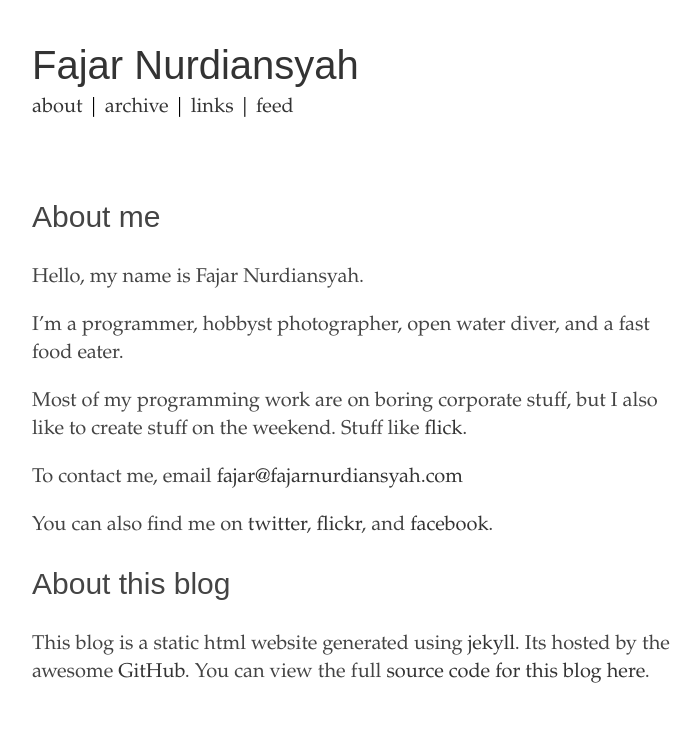
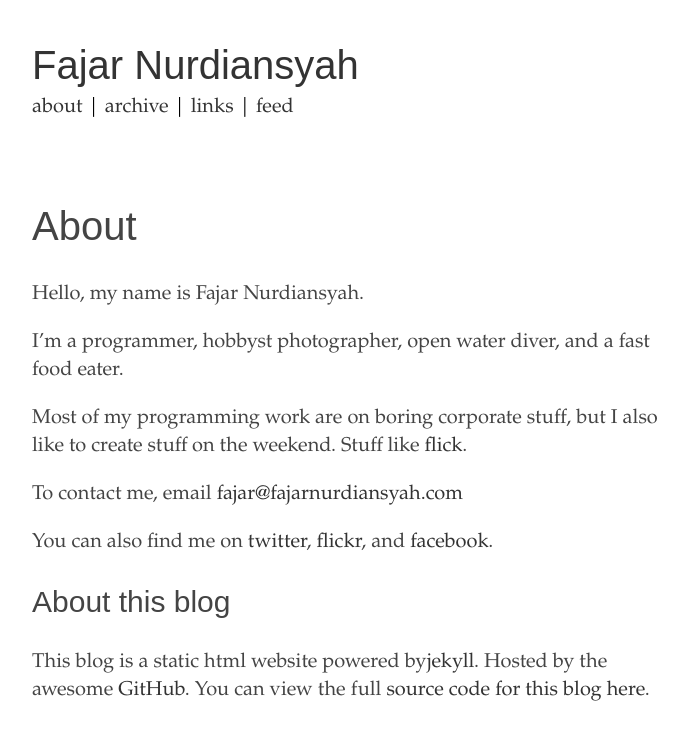
Before and after one commit to fajarnurdiansyah/fajarnurdiansyah.github.com, a Jekyll site: the page built from about.md, in a window 1280 px wide. Shown: the top 740 px of the page, without its empty margins (282-982 px from the left). Built offline with Jekyll 4.4.1, drawn with Linux system fonts in a browser that asks for light colours; some web fonts are replaced; Markdown is read by kramdown in place of the engine named in the settings.

```diff
--- a/_layouts/default.html
+++ b/_layouts/default.html
@@ -22,7 +22,6 @@
 			<h1 style="margin-bottom:0px;"><a href="/">Fajar Nurdiansyah</a></h1>
 		</div>
 		<div id="subtitle">
-			<!--A programmer’s thoughts on food, photography, and tech stuff.-->
 			<a href="/about">about</a> |
 			<a href="/archive">archive</a> |
 			<a href="/links">links</a> |
--- a/_layouts/post.html
+++ b/_layouts/post.html
@@ -24,7 +24,8 @@
 		<div id="subtitle">
 			<a href="/about">about</a> |
 			<a href="/archive">archive</a> |
-			<a href="/feed">rss feed</a>
+			<a href="/links">links</a> |
+			<a href="/feed">feed</a>
 		</div>
 	  <div id="posts">
 		<div>
--- a/about.md
+++ b/about.md
@@ -3,8 +3,8 @@
 title: About
 permalink: /about/
 ---
-
-## About me
+<div markdown="1" style="a:link{text-decoration:underline;}">
+# About
 
 Hello, my name is Fajar Nurdiansyah.
 
@@ -18,7 +18,7 @@
 
 ## About this blog
 
-This blog is a static html website generated using [jekyll]. Its hosted by the awesome [GitHub]. You can view the full [source code for this blog here].
+This blog is a static html website powered by[jekyll]. Hosted by the awesome [GitHub]. You can view the full [source code for this blog here].
 
 [flick]: http://flick.fajarnurdiansyah.com
 [twitter]: http://twitter.com/fajaronly
@@ -28,3 +28,4 @@
 [jekyll]: http://jekyllrb.com
 [GitHub]: http://github.com
 [source code for this blog here]: https://github.com/fajarnurdiansyah/fajarnurdiansyah.github.com
+</div>
```
Also changed, not shown: archive.html (+12 -7 lines), index.html (+14 -1 lines).
